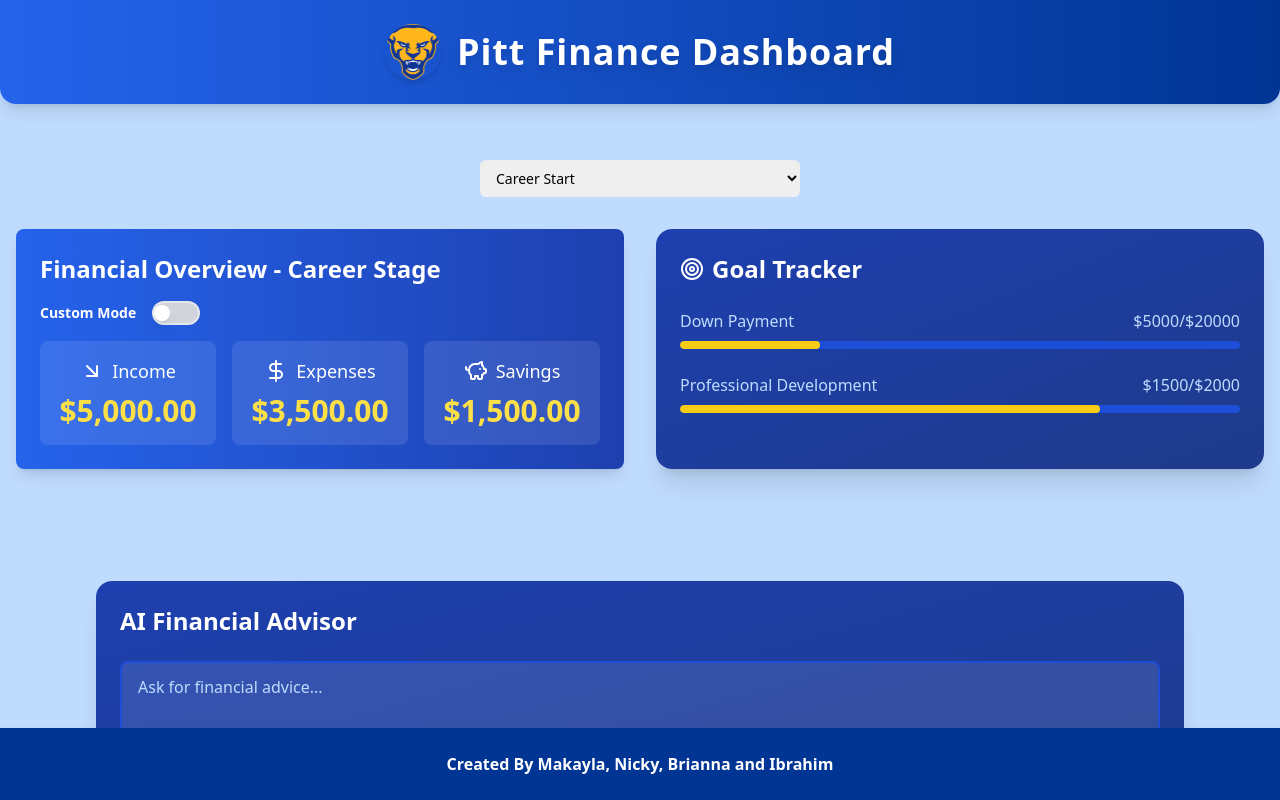
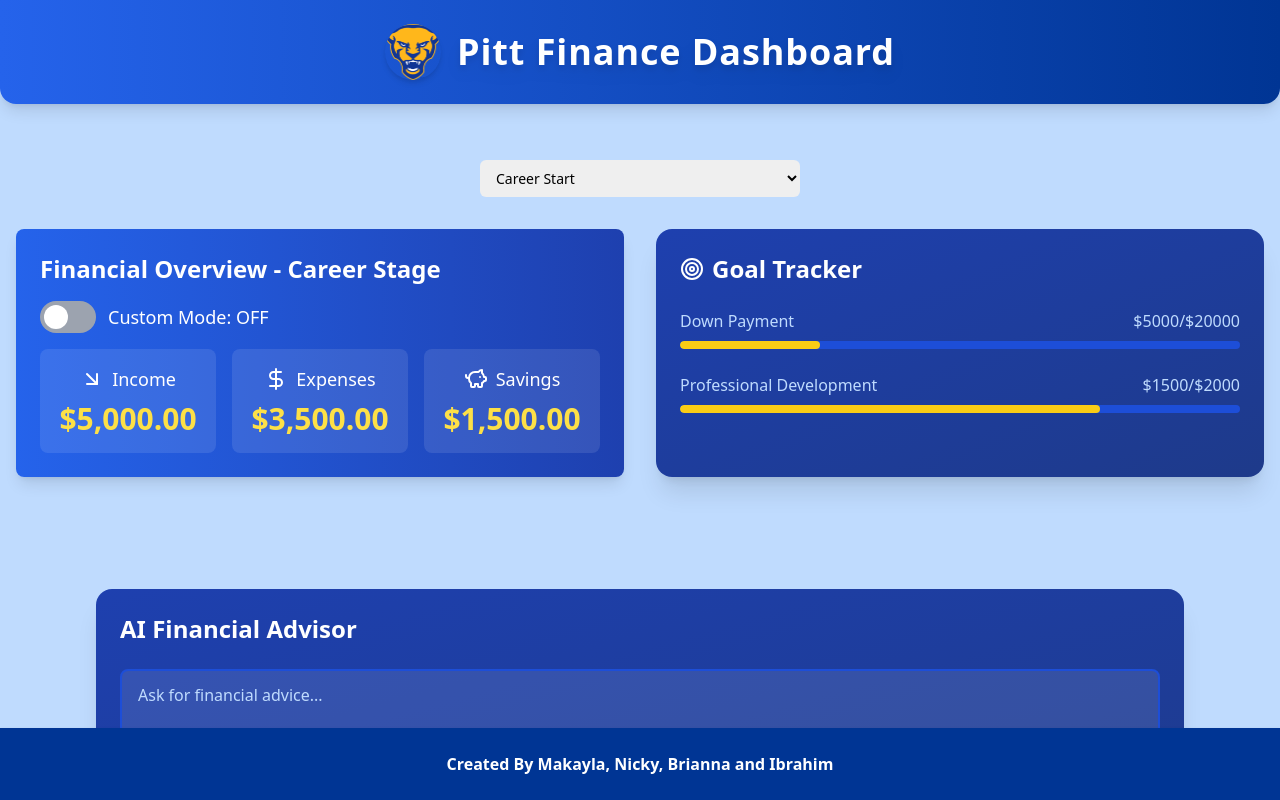
Before and after one commit to abmilo/SheInnovates, a Next.js app in the folder she-innovates/: page / in a window 1280 px wide. Shown: the top 800 px of the page. Built offline with nearby package versions, Linux system fonts and the light colour scheme.

Commit message:
Toggle Button

```diff
--- a/she-innovates/app/components/FinancialOverview.jsx
+++ b/she-innovates/app/components/FinancialOverview.jsx
@@ -14,6 +14,22 @@
   homeowner: { income: 10000, expenses: 7000, savings: 3000 },
   retirement: { income: 6000, expenses: 4000, savings: 2000 },
 }
+
+// Toggle Switch Component
+const ToggleSwitch = ({ isChecked, onToggle }) => {
+  return (
+    <label className="relative inline-flex items-center cursor-pointer">
+      <input type="checkbox" checked={isChecked} onChange={onToggle} className="sr-only peer" />
+      <div className="w-14 h-8 bg-gray-400 rounded-full peer-checked:bg-blue-600 transition-all relative">
+        <div
+          className={`absolute top-1 left-1 w-6 h-6 bg-white rounded-full transition-transform duration-300 ${
+            isChecked ? "translate-x-6" : "translate-x-0"
+          }`}
+        ></div>
+      </div>
+    </label>
+  );
+};
 
 export const FinancialOverview = ({ stage }) => {
   const [isCustom, setIsCustom] = useState(false)
@@ -66,27 +82,9 @@
       </div>
 
       {/* Custom Mode Toggle */}
-      <div className="flex items-center space-x-4 mb-4">
-        {/* Label */}
-        <Label htmlFor="custom-mode" className="text-white font-semibold">Custom Mode</Label>
-
-        {/* Switch with Clickable Slider and Color Change */}
-        <Switch
-          id="custom-mode"
-          checked={isCustom}
-          onCheckedChange={setIsCustom}
-          className={`relative w-12 h-6 rounded-full cursor-pointer transition-colors duration-300 ease-in-out ${isCustom ? 'bg-blue-500' : 'bg-gray-300'}`}
-        >
-          {/* Inner Larger Slider Circle */}
-          <span
-            className={`absolute w-6 h-6 bg-white rounded-full transition-transform duration-300 ease-in-out transform ${isCustom ? "translate-x-6" : "translate-x-0"}`}
-          ></span>
-
-          {/* Inner Smaller Circle */}
-          <span
-            className={`absolute w-4 h-4 bg-white rounded-full transition-transform duration-300 ease-in-out transform ${isCustom ? "translate-x-2" : "translate-x-0"}`}
-          ></span>
-        </Switch>
+      <div className="flex items-center space-x-3 mb-4">
+        <ToggleSwitch isChecked={isCustom} onToggle={() => setIsCustom(!isCustom)} />
+        <span className="text-lg text-white">{isCustom ? "Custom Mode: ON" : "Custom Mode: OFF"}</span>
       </div>
 
       {/* Financial Overview Grid */}
@@ -141,152 +139,3 @@
     </motion.div>
   )
 }
-
-
-
-
-{/*
-
-"use client"
-
-import { motion } from "framer-motion"
-import { type FC, useState } from "react"
-import { Switch } from "@/components/ui/switch"
-import { Label } from "@/components/ui/label"
-import { Button } from "@/components/ui/button"
-
-type Stage = "student" | "career" | "family" | "homeowner" | "retirement"
-
-interface FinancialData {
-  income: number
-  expenses: number
-  savings: number
-}
-
-interface FinancialOverviewProps {
-  stage: Stage
-}
-
-const defaultOverviewData: Record<Stage, FinancialData> = {
-  student: { income: 1200, expenses: 1000, savings: 200 },
-  career: { income: 5000, expenses: 3500, savings: 1500 },
-  family: { income: 8000, expenses: 6000, savings: 2000 },
-  homeowner: { income: 10000, expenses: 7000, savings: 3000 },
-  retirement: { income: 6000, expenses: 4000, savings: 2000 },
-}
-
-export const FinancialOverview: FC<FinancialOverviewProps> = ({ stage }) => {
-  const [isCustom, setIsCustom] = useState(false)
-  const [customData, setCustomData] = useState<Record<Stage, FinancialData>>(
-    () =>
-      Object.fromEntries(Object.entries(defaultOverviewData).map(([key, value]) => [key, { ...value }])) as Record<
-        Stage,
-        FinancialData
-      >,
-  )
-
-  const data = isCustom ? customData[stage] : defaultOverviewData[stage]
-
-  const formatCurrency = (amount: number) => {
-    return new Intl.NumberFormat("en-US", { style: "currency", currency: "USD" }).format(amount)
-  }
-
-  const calculatePercentage = (value: number, total: number) => {
-    return total > 0 ? ((value / total) * 100).toFixed(1) + "%" : "0%"
-  }
-
-  const handleInputChange = (key: keyof FinancialData) => (e: React.ChangeEvent<HTMLInputElement>) => {
-    const value = Number.parseFloat(e.target.value) || 0
-    setCustomData((prevData) => ({
-      ...prevData,
-      [stage]: {
-        ...prevData[stage],
-        [key]: value,
-        savings: key === "expenses" ? prevData[stage].income - value : value - prevData[stage].expenses,
-      },
-    }))
-  }
-
-  const resetCustomData = () => {
-    setCustomData((prevData) => ({
-      ...prevData,
-      [stage]: { ...defaultOverviewData[stage] },
-    }))
-  }
-
-  return (
-    <motion.div
-      className="bg-gradient-to-r from-blue-600 to-blue-800 shadow-lg rounded-lg p-6"
-      initial={{ opacity: 0, y: 20 }}
-      animate={{ opacity: 1, y: 0 }}
-      transition={{ duration: 0.5 }}
-      whileHover={{ scale: 1.02 }}
-    >
-      <div className="flex justify-between items-center mb-4">
-        <h2 className="text-2xl font-semibold text-white">
-          Financial Overview - {stage.charAt(0).toUpperCase() + stage.slice(1)} Stage
-        </h2>
-        <div className="flex items-center space-x-2">
-          <Switch id="custom-mode" checked={isCustom} onCheckedChange={setIsCustom} />
-          <Label htmlFor="custom-mode" className="text-white">
-            Custom Mode
-          </Label>
-        </div>
-      </div>
-      <div className="grid grid-cols-1 sm:grid-cols-3 gap-4">
-        {Object.entries(data).map(([key, value]) => (
-          <motion.div
-            key={key}
-            className="text-center bg-white bg-opacity-10 rounded-lg p-4"
-            initial={{ opacity: 0, y: 10 }}
-            animate={{ opacity: 1, y: 0 }}
-            transition={{ duration: 0.3, delay: 0.2 }}
-          >
-            <h3 className="text-lg font-medium capitalize text-white mb-2">{key}</h3>
-            {isCustom ? (
-              <input
-                type="number"
-                value={value}
-                onChange={handleInputChange(key as keyof FinancialData)}
-                className="w-full p-2 rounded bg-white bg-opacity-20 text-white text-center"
-                disabled={key === "savings"}
-                placeholder="Enter amount"
-              />
-            ) : (
-              <motion.p
-                className="text-3xl font-bold text-yellow-300"
-                initial={{ scale: 0.8, opacity: 0 }}
-                animate={{ scale: 1, opacity: 1 }}
-                transition={{ duration: 0.5 }}
-              >
-                {formatCurrency(value)}
-              </motion.p>
-            )}
-            {key !== "income" && (
-              <p className="text-sm text-white mt-2">({calculatePercentage(value, data.income)} of income)</p>
-            )}
-          </motion.div>
-        ))}
-      </div>
-      {isCustom && (
-        <div className="mt-4 flex justify-end">
-          <Button onClick={resetCustomData} variant="secondary">
-            Reset to Default
-          </Button>
-        </div>
-      )}
-      <motion.div
-        className="mt-4 text-sm text-white opacity-80"
-        initial={{ opacity: 0 }}
-        animate={{ opacity: 1 }}
-        transition={{ delay: 0.5 }}
-      >
-        {isCustom
-          ? "Enter your income and expenses to see how it affects your savings. Savings are automatically calculated as Income - Expenses."
-          : "This overview provides a snapshot of typical financial figures for the selected life stage. Switch to Custom Mode to input your own values."}
-      </motion.div>
-    </motion.div>
-  )
-}
-
-*/}
```
